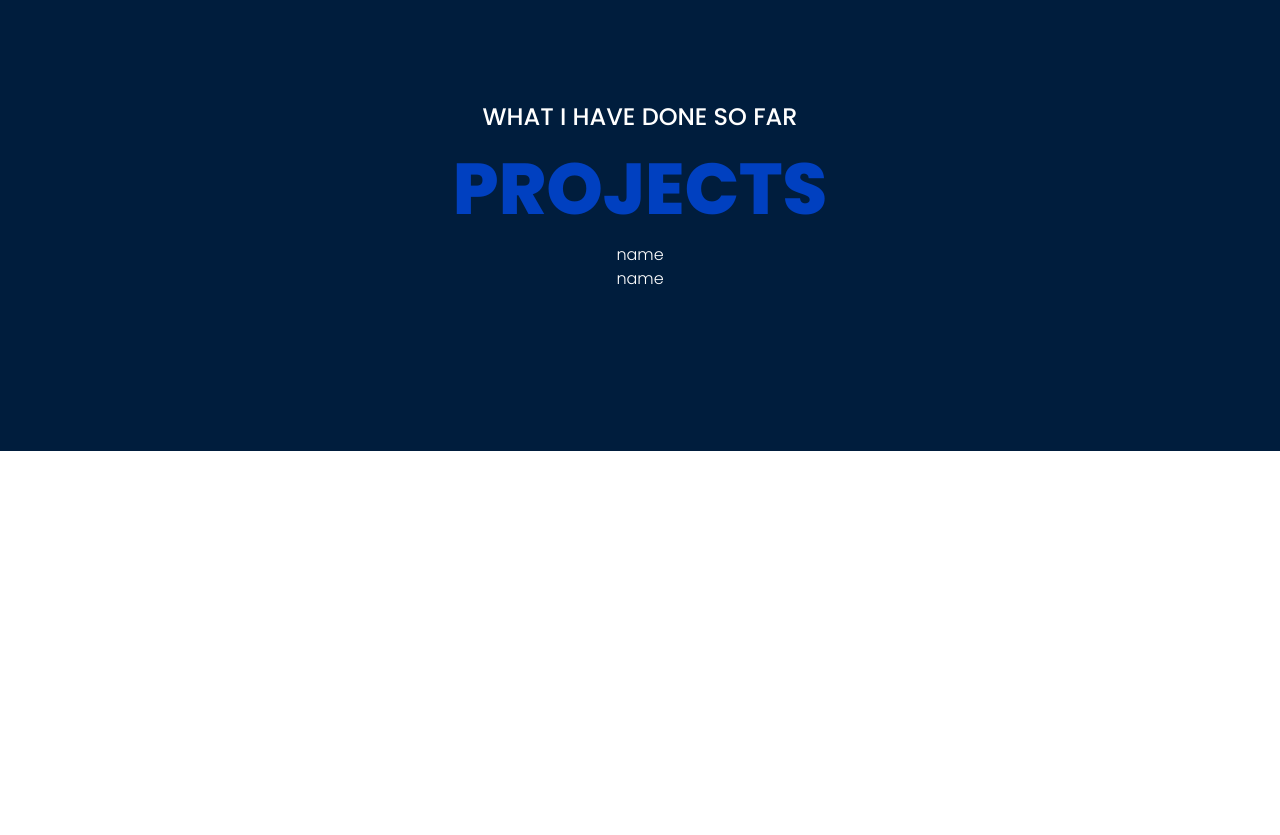
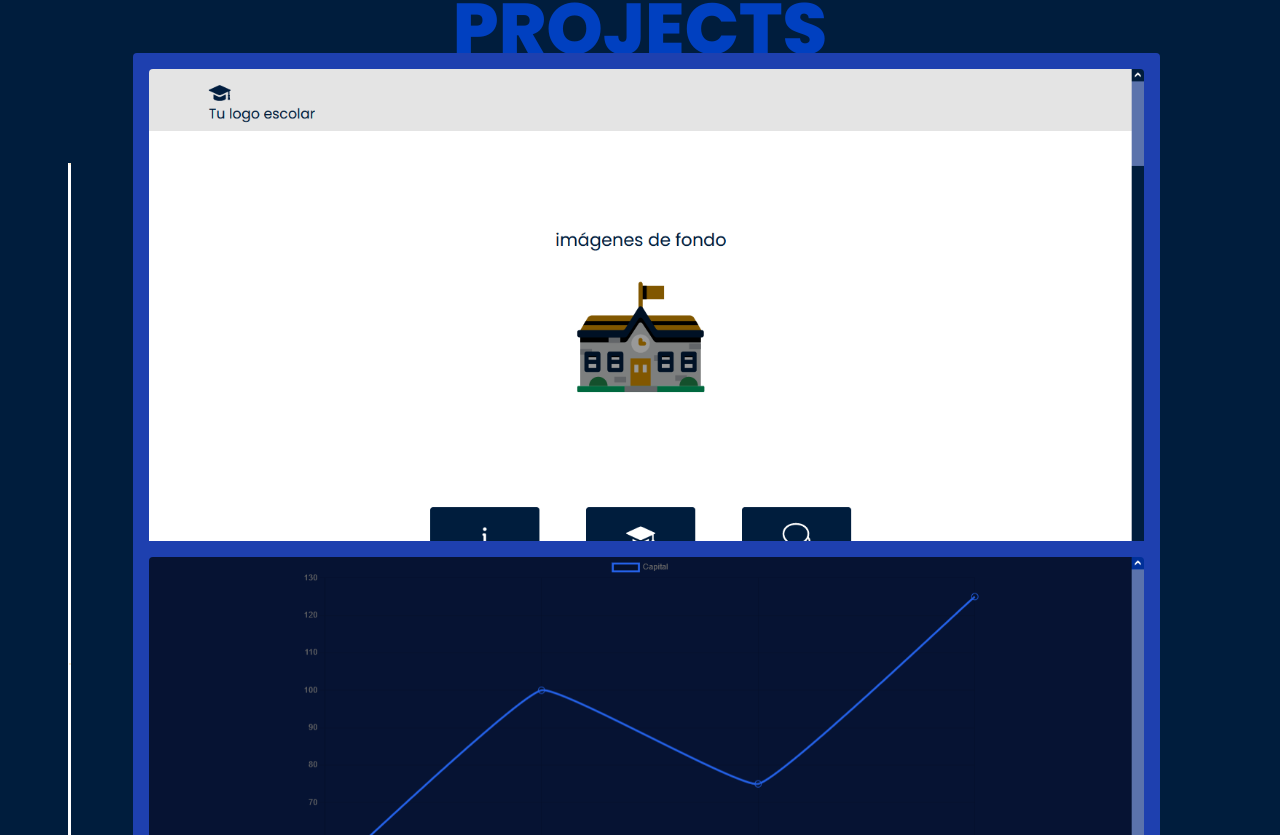
Before and after one commit to AlanTyping/Personal-website, a Next.js app: page / in a window 1280 px wide. Shown: the part 1245-2080 px from the top of the page. Before the commit the page ends 2003 px from the top, so only its background shows below. Built offline with nearby package versions, Linux system fonts and the light colour scheme.

Commit message:
adding timeline basics

```diff
--- a/app/page.tsx
+++ b/app/page.tsx
@@ -11,7 +11,7 @@ const poppins = Poppins({
 
 export default function Home() {
   return (
-    <div className={`flex-center h-auto justify-center flex-col w-full bg-blue-600 ${poppins.className}`}>
+    <div className={`flex-center h-auto flex-col w-full bg-blue-600 ${poppins.className}`}>
       {/* <Navbar /> */}
       <Presentation />
       <KeepGoing />
--- a/app/projects/components/timeline/Timeline.tsx
+++ b/app/projects/components/timeline/Timeline.tsx
@@ -4,8 +4,6 @@ import web from '../../assets/web.svg';
 import school from '../../assets/school.png';
 import trading from '../../assets/trading.png';
 import { Item } from './items/Item';
-
-console.log(school)
 
 export const Timeline = () => {
   const projects = [
@@ -30,7 +28,7 @@ export const Timeline = () => {
   ]
 
   return (
-    <div>
+    <div className='mt-20'>
       <ul>
         {projects.map(e =>
           <Item
--- a/app/projects/components/timeline/items/Item.tsx
+++ b/app/projects/components/timeline/items/Item.tsx
@@ -1,5 +1,6 @@
-import { StaticImageData } from 'next/image'
-import React from 'react'
+import { StaticImageData } from 'next/image';
+import Image from 'next/image';
+import Link from 'next/link';
 
 type Props = {
   name: string
@@ -13,7 +14,41 @@ type Props = {
 export const Item = ({ name, descripcion, icon, date, link, image }: Props) => {
   return (
     <li>
-      <h2>name</h2>
+      <div className="h-[500px] w-[99vw] flex flex-row items-center  relative">
+        <div className="h-full w-[10%]  flex-center flex-col items-center relative">
+
+          <div className='h-full w-[3px] bg-white' />
+
+          <div className='p-[1px] rounded-[100%] bg-white absolute top-0'>
+            <Image src={icon} alt='' fill={true} />
+          </div>
+
+        </div>
+
+        <div className="h-auto w-[90%] flex-center rounded mt-8">
+          <div className="bg-blue-800 w-[90%] rounded flex items-center p-4 relative flex-col">
+            <div className='w-full'>
+              <Image src={image} alt='' className='w-full h-auto rounded' style={{ objectFit: 'contain' }} />
+            </div>
+
+            <div className='h-full w-full p-2'>
+              <div className='w-full mt-2 flex justify-start'>
+                <span className='text-[0.9rem] text-[#d8d8d8]'>{date}</span>
+              </div>
+              <div className='w-full mt-2 flex justify-start'>
+                <h2 className='text-[1.2rem]'>{name}</h2>
+              </div>
+              <div className='w-full mt-4 flex justify-start px-1'>
+                <p className='text-[0.95rem] text-[#d8d8d8]'>{descripcion}</p>
+              </div>
+              <div className='w-full mt-4 flex justify-start px-1'>
+                <Link href={link}>link</Link>
+              </div>
+            </div>
+
+          </div>
+        </div>
+      </div>
     </li>
   )
 }
--- a/app/projects/projects.tsx
+++ b/app/projects/projects.tsx
@@ -17,10 +17,10 @@ const poppins800 = Poppins({
 
 export default function Projects() {
   return (
-    <section id='projects' className='h-auto py-40 w-[100%] flex-center flex-col text-white bg-[#001d3d] border-t-[1px] border-[#ffa500]'>
+    <section id='projects' className='h-auto pb-20 w-[100%] flex-center flex-col text-white bg-[#001d3d] border-t-[1px] border-[#ffa500]'>
       <div className='w-full flex justify-center flex-col items-center mt-10 text-[#0040c0] uppercase'>
-        <h2 className={`text-[1.5rem] text-white ${poppins500.className}`}>what i have done so far</h2>
-        <h2 className={`text-[4.5rem] ${poppins800.className}`}>projects</h2>
+        <h2 className={`text-[1.15rem] md:text-[1.5rem] text-white ${poppins500.className}`}>what i have done so far</h2>
+        <h2 className={`text-[3.25rem] md:text-[4.5rem] ${poppins800.className}`}>projects</h2>
       </div>
 
       <Timeline />
```
